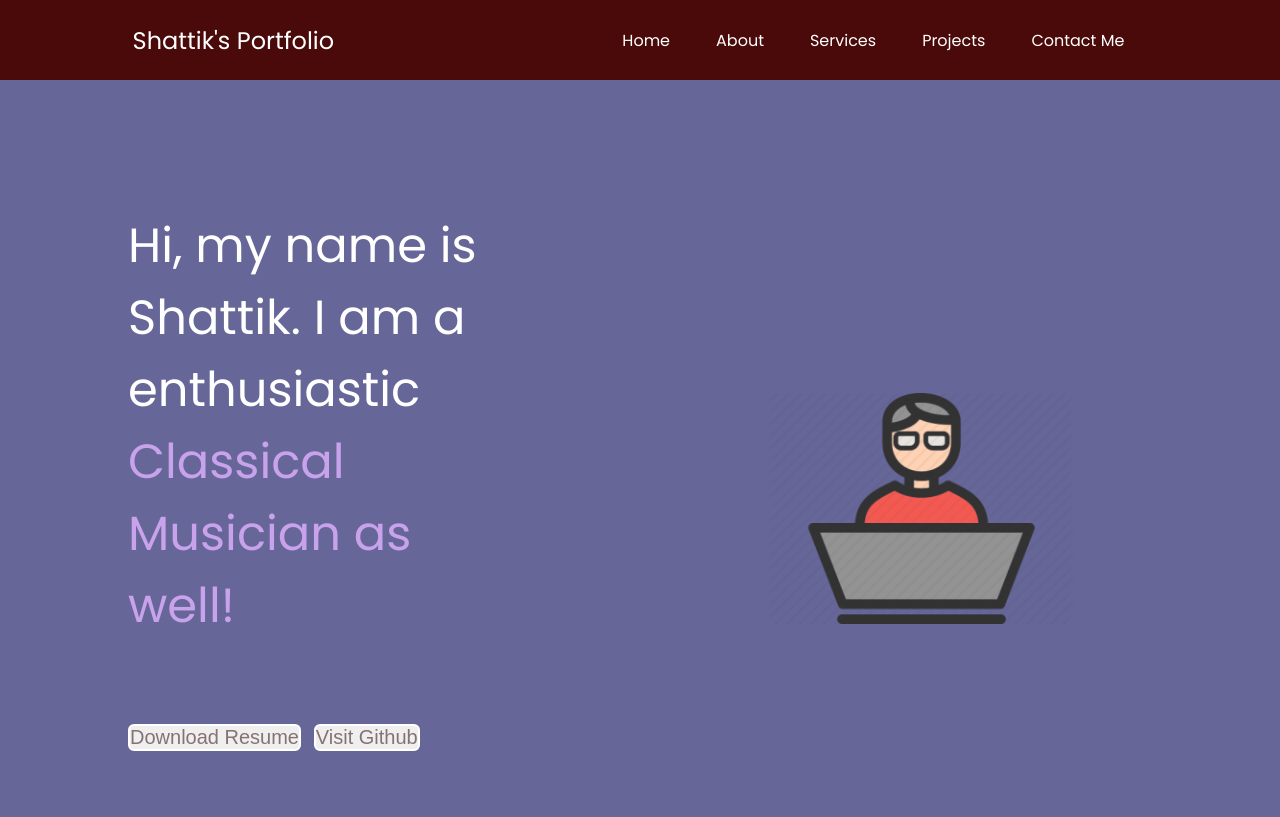
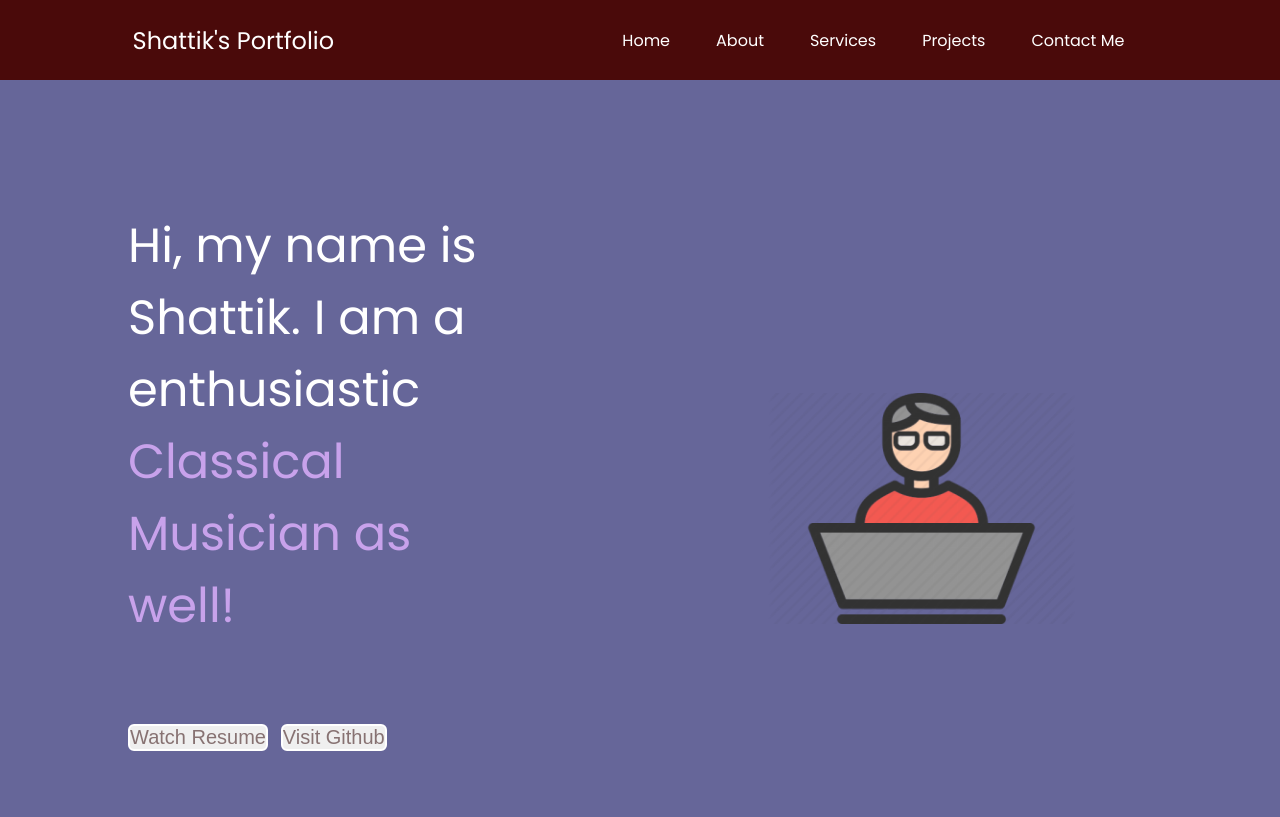
Before and after one commit to codecstasy/WebTech-Project-3-1, a plain HTML site: page index.html in a window 1280 px wide. Shown: the top 817 px of the page. Drawn offline with nearby package versions, Linux system fonts and the light colour scheme.

Commit message:
Git and Resume link added

```diff
--- a/index.html
+++ b/index.html
@@ -27,7 +27,6 @@
             align-items: center;
             height: 80px;
             background-color: rgb(74, 10, 10);
-            /*Top*/
         }
 
         nav ul {
@@ -166,7 +165,7 @@
             list-style: none;
         }
 
-        .footer > div {
+        .footer>div {
             width: 223px;
         }
 
@@ -200,7 +199,9 @@
                 Hi, my name is Shattik. I am a enthusiastic<span class="purple">
                     <span id="element"></span>
                     <div class="buttons">
-                        <button class="btn">Download Resume</button>
+                        <a
+                            href="https://lienzo.s3.amazonaws.com/images/bd791441603b8beaf14cd9e119133303-Simple-resume-template.pdf"><button
+                                class="btn">Watch Resume</button></a>
                         <a href="https://github.com/codecstasy"><button class="btn">Visit Github</button></a>
                     </div>
             </div>
```
